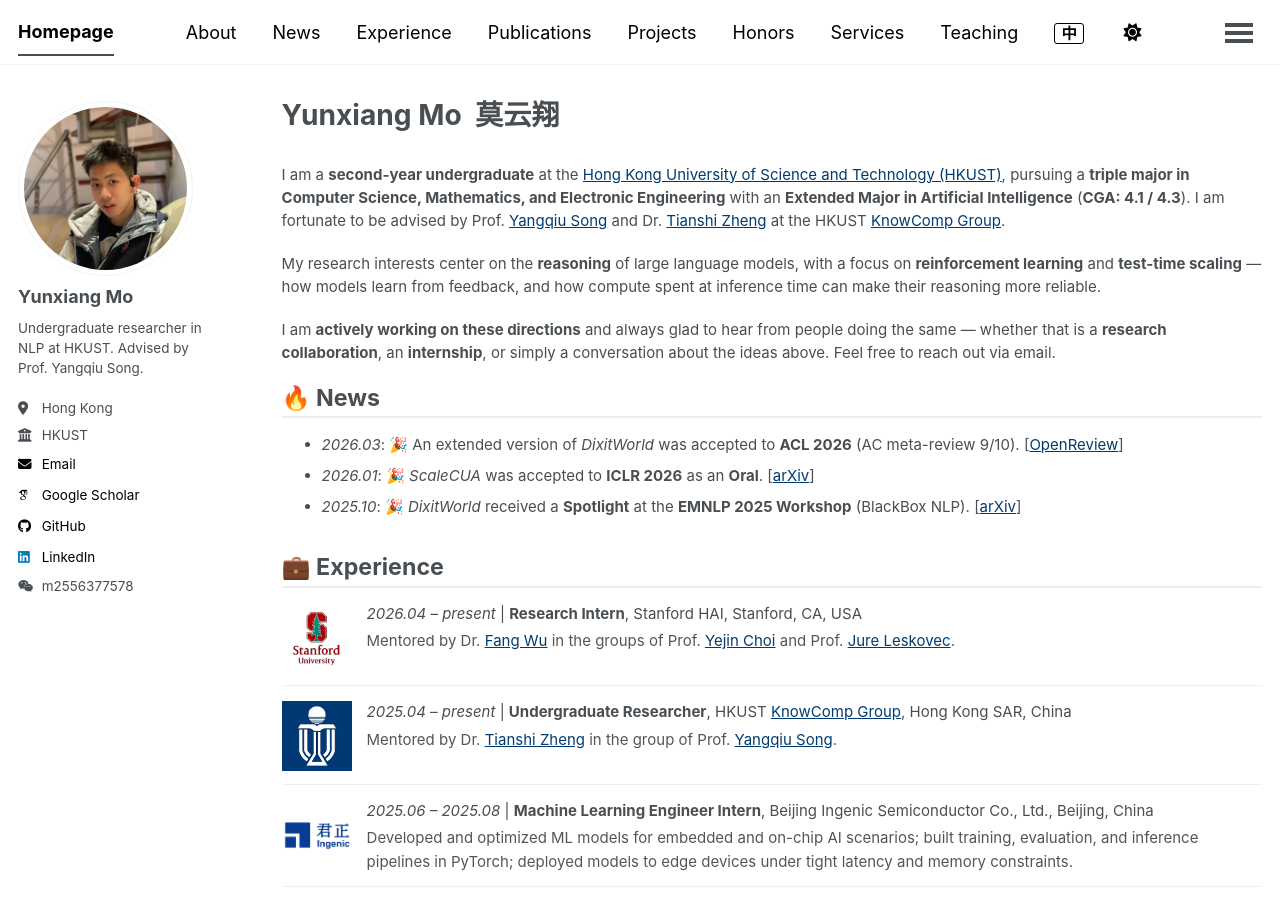
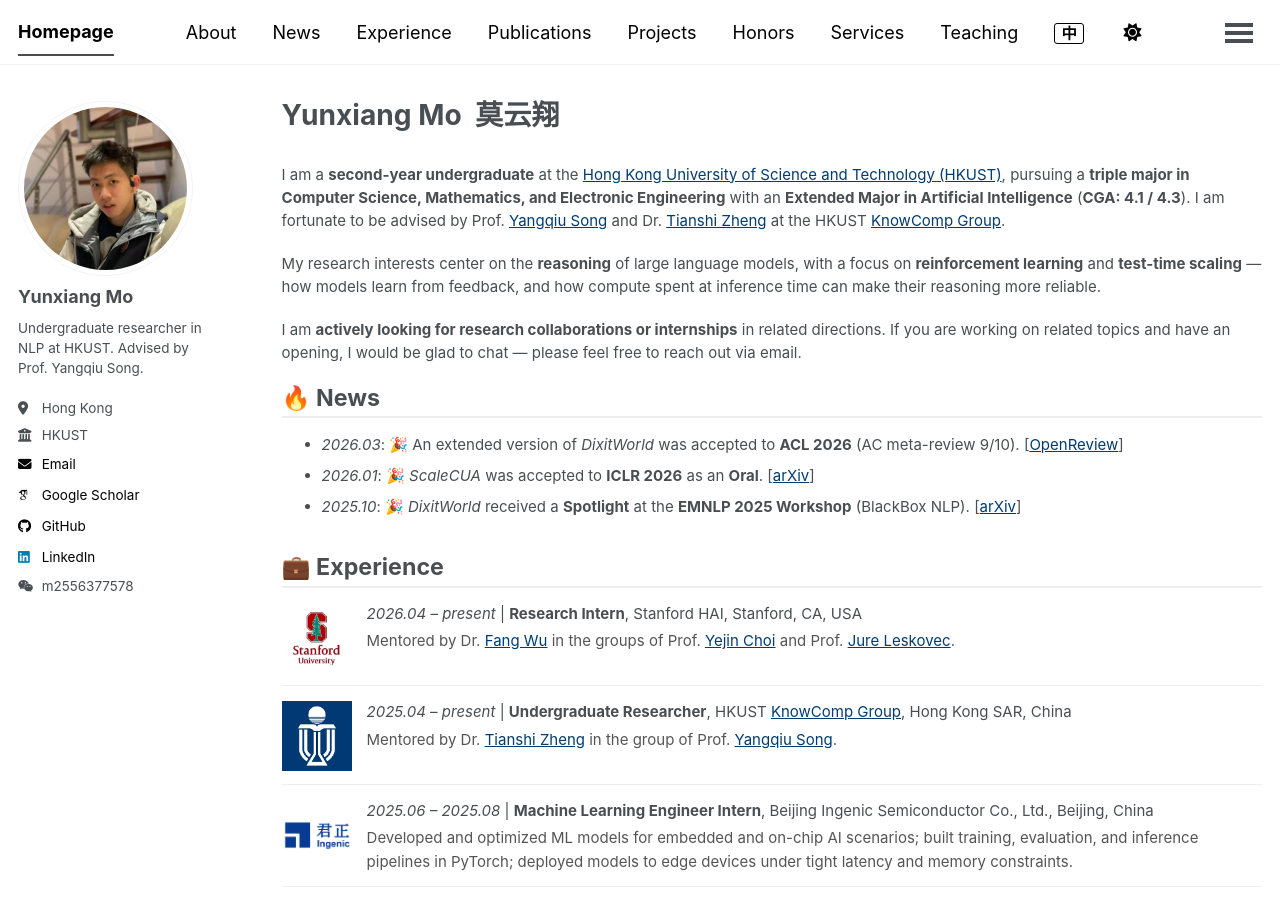
Before and after one commit to moyunxiang/moyunxiang.github.io, a Jekyll site: the page built from _pages/about.md, in a window 1280 px wide and 900 px high. Built offline with Jekyll 4.4.1, drawn with Linux system fonts in a browser that asks for light colours; some web fonts are replaced; a script bundle is joined from its source files by our own code; library files that are not in the unit come from our copies.

Commit message:
Bio: back to "actively looking for research collaborations or internships"
Reverts the open-invitation phrasing at the author's request. EN and ZH.

Co-Authored-By: Claude Opus 5 <noreply@anthropic.com>
Claude-Session: https://claude.ai/code/session_01W8GwS8twoFiojxAfqYnohD

```diff
--- a/_pages/about.md
+++ b/_pages/about.md
@@ -13,7 +13,7 @@ I am a **second-year undergraduate** at the [Hong Kong University of Science and
 
 My research interests center on the **reasoning** of large language models, with a focus on **reinforcement learning** and **test-time scaling** — how models learn from feedback, and how compute spent at inference time can make their reasoning more reliable.
 
-I am **actively working on these directions** and always glad to hear from people doing the same — whether that is a **research collaboration**, an **internship**, or simply a conversation about the ideas above. Feel free to reach out via email.
+I am **actively looking for research collaborations or internships** in related directions. If you are working on related topics and have an opening, I would be glad to chat — please feel free to reach out via email.
 
 <span class="anchor" id="news"></span>
 
```
Also changed, not shown: _pages/about-zh.md (+1 -1 lines).
